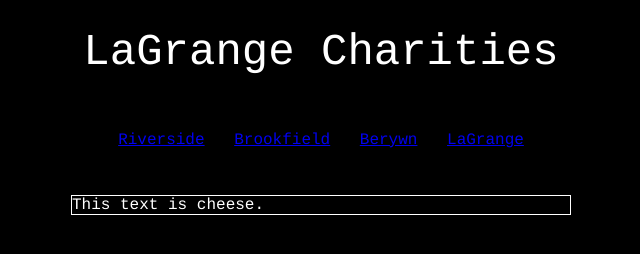
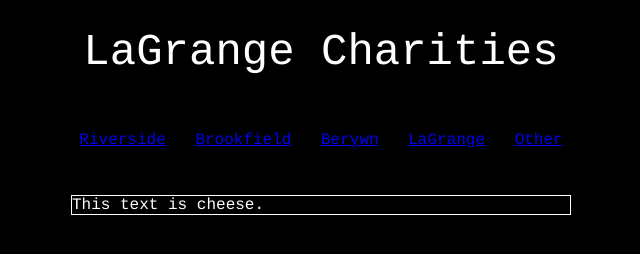
Before and after one commit to RBBLGCharities/LaGrangeCharities, a plain HTML site: page index.html in a window 1280 px wide. Shown: the part 330-584 px from the top of the page, without its empty margins (319-959 px from the left). Drawn offline with Linux system fonts and the light colour scheme.

Commit message:
Update index.html

```diff
--- a/index.html
+++ b/index.html
@@ -51,6 +51,7 @@
     <li><a href="https://rbblgcharities.github.io/BrookfieldCharities/">Brookfield</a></li>
     <li><a href="https://rbblgcharities.github.io/BerwynCharities/">Berywn</a></li>
     <li><a href="https://rbblgcharities.github.io/LaGrangeCharities/">LaGrange</a></li>
+    <li><a href="https://rbblgcharites.github.io/MiscCharities/">Other</a></li>
   </ul>
 </body>
  <article>
```
